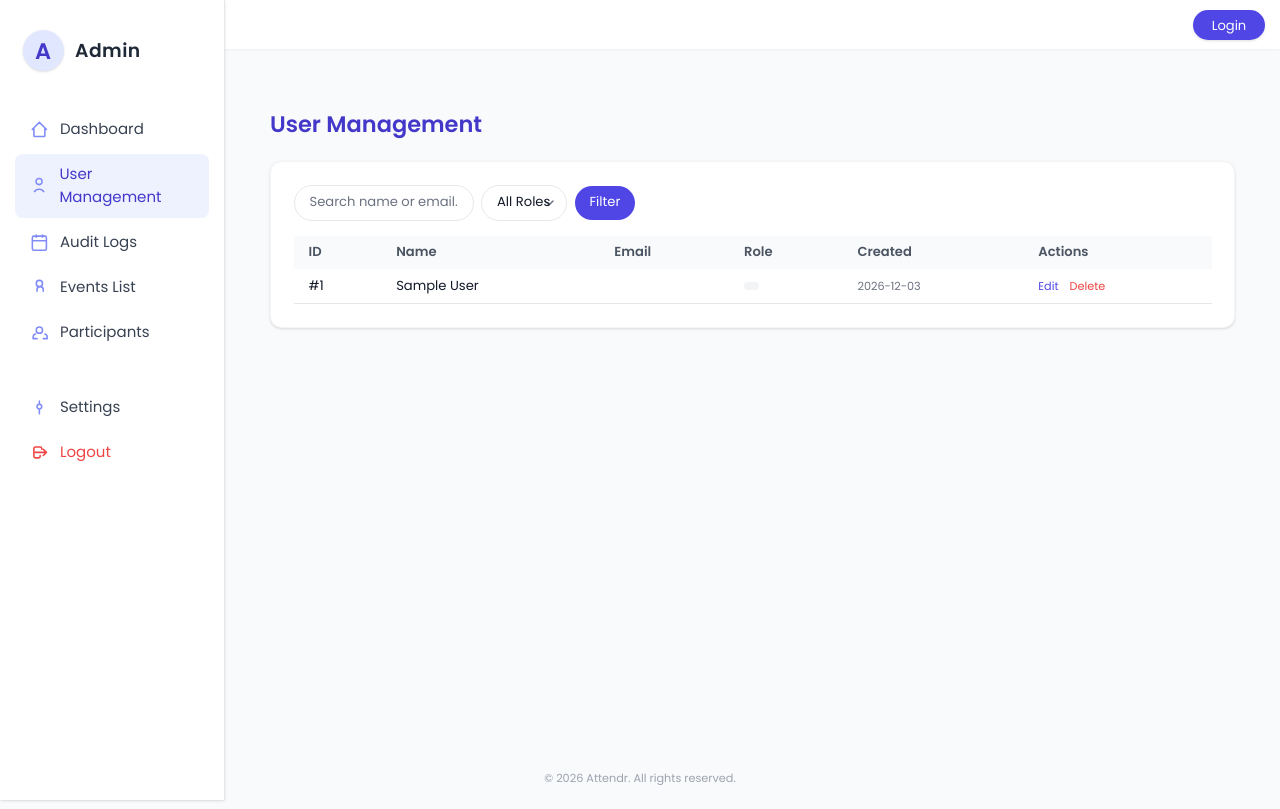
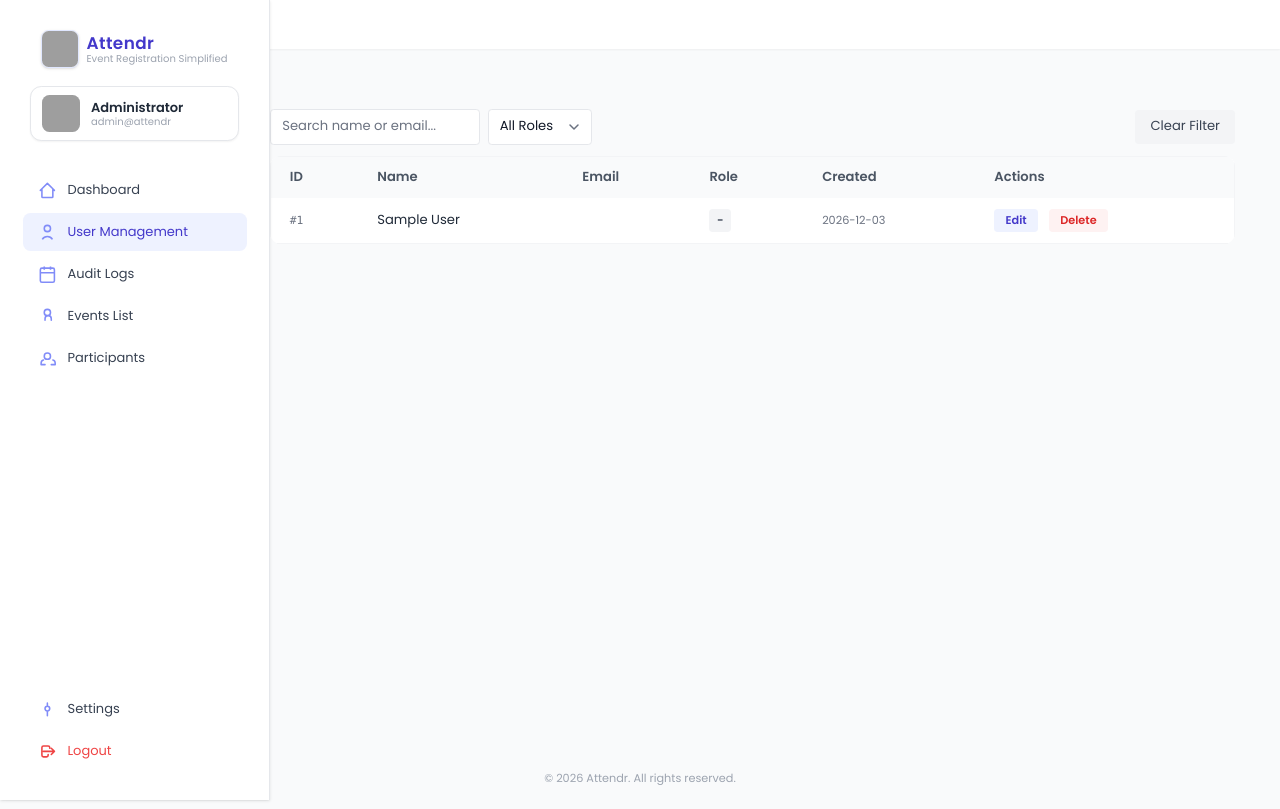
Before and after one commit to kingjrm/Attendr, a PHP site: page /admin/users.php in a window 1280 px wide. Run offline with PHP 8.4, Linux system fonts and the light colour scheme; the visitor is signed in with stand-in values (Sample User, id 1); some libraries are stand-ins or nearby versions; grey boxes are pictures that could not be loaded.

Commit message:
added more

```diff
--- a/admin/sidebar.php
+++ b/admin/sidebar.php
@@ -2,10 +2,26 @@
 // Admin sidebar navigation
 $active = basename($_SERVER['PHP_SELF']);
 ?>
-<aside class="w-60 min-h-screen bg-white border-r border-gray-200 shadow flex flex-col py-8 px-4 fixed left-0 top-0 z-30">
-    <div class="mb-10 flex items-center gap-3 px-2">
-        <span class="inline-flex items-center justify-center w-11 h-11 rounded-full bg-indigo-100 text-indigo-700 text-2xl font-bold shadow">A</span>
-        <span class="text-xl font-bold tracking-wide text-gray-800">Admin</span>
+<aside class="w-72 min-h-screen bg-white border-r border-gray-200 shadow flex flex-col py-8 px-6 fixed left-0 top-0 z-30 text-[13px]">
+    <div class="mb-8 flex flex-col items-center gap-1 px-2">
+        <div class="flex items-center gap-2">
+            <img src="/Attendr/assets/logo.png" alt="Attendr Logo" class="w-10 h-10 rounded-lg shadow border border-indigo-100 bg-white" onerror="this.style.display='none'">
+            <div class="flex flex-col">
+                <span class="text-lg font-bold tracking-wide text-indigo-700 leading-tight">Attendr</span>
+                <span class="text-[10px] text-gray-400 font-medium leading-none">Event Registration Simplified</span>
+            </div>
+        </div>
+        <div class="mt-4 w-full flex justify-center">
+            <div class="flex items-center gap-3 bg-white rounded-xl px-3 py-2 shadow-sm border border-gray-200 w-full">
+                <div class="w-10 h-10 rounded-lg bg-gray-100 flex items-center justify-center overflow-hidden">
+                    <img src="/Attendr/assets/admin-avatar.png" alt="Admin Avatar" class="w-10 h-10 object-cover" onerror="this.style.display='none'">
+                </div>
+                <div class="flex flex-col">
+                    <span class="text-[13px] font-semibold text-gray-800 leading-tight">Administrator</span>
+                    <span class="text-[10px] text-gray-400 font-medium leading-none">admin@attendr</span>
+                </div>
+            </div>
+        </div>
     </div>
     <nav class="flex-1 flex flex-col gap-1">
         <a href="dashboard.php" class="flex items-center gap-3 py-2.5 px-4 rounded-lg transition font-medium <?php echo $active=='dashboard.php'?'bg-indigo-50 text-indigo-700':'text-gray-700 hover:bg-gray-50'; ?>">
@@ -30,6 +46,7 @@ $active = basename($_SERVER['PHP_SELF']);
             <svg class="w-5 h-5 text-indigo-400" fill="none" stroke="currentColor" stroke-width="2" viewBox="0 0 24 24"><path stroke-linecap="round" stroke-linejoin="round" d="M17 20h5v-2a4 4 0 00-3-3.87M9 20H4v-2a4 4 0 013-3.87m9-5a4 4 0 11-8 0 4 4 0 018 0z"/></svg>
             Participants
         </a>
+        <div class="flex-1"></div>
         <a href="settings.php" class="flex items-center gap-3 py-2.5 px-4 rounded-lg transition font-medium <?php echo $active=='settings.php'?'bg-indigo-50 text-indigo-700':'text-gray-700 hover:bg-gray-50'; ?> mt-8">
             <svg class="w-5 h-5 text-indigo-400" fill="none" stroke="currentColor" stroke-width="2" viewBox="0 0 24 24"><path stroke-linecap="round" stroke-linejoin="round" d="M12 8c-1.657 0-3 1.343-3 3s1.343 3 3 3 3-1.343 3-3-1.343-3-3-3zm0 0V4m0 10v6"/></svg>
             Settings
--- a/admin/users.php
+++ b/admin/users.php
@@ -27,48 +27,60 @@ $users = $stmt->fetchAll();
 <div class="flex min-h-[80vh]">
     <?php include 'sidebar.php'; ?>
     <main class="flex-1 px-8 py-10 ml-60">
-        <h2 class="text-2xl font-bold mb-6 text-indigo-700">User Management</h2>
-        <div class="bg-white rounded-xl shadow p-6 border border-gray-100">
-            <form method="get" class="flex flex-wrap gap-2 mb-4 items-center">
-                <input type="text" name="search" placeholder="Search name or email..." value="<?php echo htmlspecialchars($search); ?>" class="rounded-full border border-gray-200 px-4 py-2 text-sm focus:ring-2 focus:ring-indigo-200 w-48" />
-                <select name="role" class="rounded-full border border-gray-200 px-4 py-2 text-sm">
+
+        <div class="w-full max-w-[1200px] mx-auto">
+            <form method="get" id="userFilterForm" class="flex flex-row flex-wrap gap-3 mb-3 items-center justify-between w-full">
+                <div class="flex flex-row gap-2 items-center">
+                    <input type="text" name="search" placeholder="Search name or email..." value="<?php echo htmlspecialchars($search); ?>" class="border border-gray-200 px-3 py-2 text-sm rounded focus:ring-2 focus:ring-indigo-200 w-56" oninput="this.form.submit()" autocomplete="off" />
+                    <select name="role" class="border border-gray-200 px-3 py-2 text-sm rounded pr-10 appearance-none" onchange="this.form.submit()">
                         <option value="">All Roles</option>
                         <option value="admin" <?php if($role=='admin') echo 'selected'; ?>>Admin</option>
                         <option value="user" <?php if($role=='user') echo 'selected'; ?>>User</option>
                     </select>
-                <button type="submit" class="px-4 py-2 bg-indigo-600 text-white rounded-full text-sm font-medium hover:bg-indigo-700 transition">Filter</button>
+                </div>
+                <div class="flex flex-row gap-2 items-center">
+                    <button type="button" onclick="window.location.href='users.php'" class="px-4 py-2 bg-gray-100 text-gray-700 rounded font-medium text-sm hover:bg-gray-200 transition">Clear Filter</button>
+                </div>
             </form>
-            <table class="min-w-full text-left text-sm">
+            <div class="overflow-x-auto rounded-xl">
+                <table class="w-full text-sm whitespace-nowrap bg-white shadow border border-gray-100">
                     <thead class="bg-gray-50">
                         <tr>
-                        <th class="py-2 px-4 font-semibold text-gray-600">ID</th>
-                        <th class="py-2 px-4 font-semibold text-gray-600">Name</th>
-                        <th class="py-2 px-4 font-semibold text-gray-600">Email</th>
-                        <th class="py-2 px-4 font-semibold text-gray-600">Role</th>
-                        <th class="py-2 px-4 font-semibold text-gray-600">Created</th>
-                        <th class="py-2 px-4 font-semibold text-gray-600">Actions</th>
+                            <th class="py-3 px-5 font-semibold text-gray-600 text-left">ID</th>
+                            <th class="py-3 px-5 font-semibold text-gray-600 text-left">Name</th>
+                            <th class="py-3 px-5 font-semibold text-gray-600 text-left">Email</th>
+                            <th class="py-3 px-5 font-semibold text-gray-600 text-left">Role</th>
+                            <th class="py-3 px-5 font-semibold text-gray-600 text-left">Created</th>
+                            <th class="py-3 px-5 font-semibold text-gray-600 text-left">Actions</th>
                         </tr>
                     </thead>
                     <tbody>
+                        <?php if (empty($users)): ?>
+                        <tr>
+                            <td colspan="6" class="py-6 px-5 text-center text-gray-400 text-sm">No users found.</td>
+                        </tr>
+                        <?php else: ?>
                         <?php foreach ($users as $user): ?>
-                    <tr class="border-b hover:bg-gray-50">
-                        <td class="py-2 px-4">#<?php echo htmlspecialchars($user['id'] ?? ''); ?></td>
-                        <td class="py-2 px-4"><?php echo htmlspecialchars($user['name'] ?? ''); ?></td>
-                        <td class="py-2 px-4"><?php echo htmlspecialchars($user['email'] ?? ''); ?></td>
-                        <td class="py-2 px-4">
-                            <span class="inline-block px-2 py-1 rounded text-xs font-medium <?php echo (isset($user['role']) && $user['role']=='admin')?'bg-indigo-100 text-indigo-700':'bg-gray-100 text-gray-700'; ?>">
-                                <?php echo isset($user['role']) ? ucfirst($user['role']) : ''; ?>
+                        <tr class="border-b last:border-0 hover:bg-gray-50 transition">
+                            <td class="py-3 px-5 font-mono text-xs text-gray-500">#<?php echo htmlspecialchars($user['id'] ?? ''); ?></td>
+                            <td class="py-3 px-5 font-medium text-gray-800"><?php echo htmlspecialchars($user['name'] ?? ''); ?></td>
+                            <td class="py-3 px-5 text-gray-700"><?php echo htmlspecialchars($user['email'] ?? ''); ?></td>
+                            <td class="py-3 px-5">
+                                <span class="inline-block px-2 py-1 rounded text-xs font-semibold <?php echo (isset($user['role']) && $user['role']=='admin')?'bg-indigo-100 text-indigo-700':'bg-gray-100 text-gray-700'; ?>">
+                                    <?php echo isset($user['role']) ? ucfirst($user['role']) : '-'; ?>
                                 </span>
                             </td>
-                        <td class="py-2 px-4 text-xs text-gray-500"><?php echo isset($user['created_at']) ? date('Y-m-d', strtotime($user['created_at'])) : ''; ?></td>
-                        <td class="py-2 px-4">
-                            <button class="text-indigo-600 hover:underline text-xs">Edit</button>
-                            <button class="text-red-500 hover:underline text-xs ml-2">Delete</button>
+                            <td class="py-3 px-5 text-xs text-gray-500"><?php echo isset($user['created_at']) ? date('Y-m-d', strtotime($user['created_at'])) : ''; ?></td>
+                            <td class="py-3 px-5">
+                                <button class="px-3 py-1 text-xs rounded bg-indigo-50 text-indigo-700 hover:bg-indigo-100 font-semibold transition">Edit</button>
+                                <button class="px-3 py-1 text-xs rounded bg-red-50 text-red-600 hover:bg-red-100 font-semibold ml-2 transition">Delete</button>
                             </td>
                         </tr>
                         <?php endforeach; ?>
+                        <?php endif; ?>
                     </tbody>
                 </table>
+            </div>
         </div>
     </main>
 </div>
--- /dev/null
+++ b/database/migrations/add_role_to_users.sql
@@ -0,0 +1 @@
+ALTER TABLE users ADD COLUMN role VARCHAR(20) NOT NULL DEFAULT 'user';
--- a/includes/header.php
+++ b/includes/header.php
@@ -22,7 +22,9 @@ if (session_status() === PHP_SESSION_NONE) session_start();
         <div class="container mx-auto px-4 py-3 flex justify-between items-center">
             <a href="/Attendr/index.php" class="text-xl font-semibold text-indigo-600">Attendr</a>
             <nav>
-                <a href="/Attendr/auth/login.php" class="py-1.5 px-5 bg-indigo-600 text-white rounded-full shadow hover:bg-indigo-700 transition font-medium text-sm">Login</a>
+                <?php if (!isset($_SESSION['admin_id']) && !isset($_SESSION['user_id'])): ?>
+                    <a href="/Attendr/auth/login.php" class="py-1.5 px-5 bg-indigo-600 text-white rounded-full shadow hover:bg-indigo-700 transition font-medium text-sm">Login</a>
+                <?php endif; ?>
             </nav>
         </div>
     </header>
```
Also changed, not shown: admin/audit-logs.php (+28 -18 lines), admin/events.php (+26 -25 lines), admin/participants.php (+38 -28 lines), database/migrations/create_audit_logs_table.sql (added, +8 -0 lines). Lines whose indentation alone changed are shown as unchanged.
